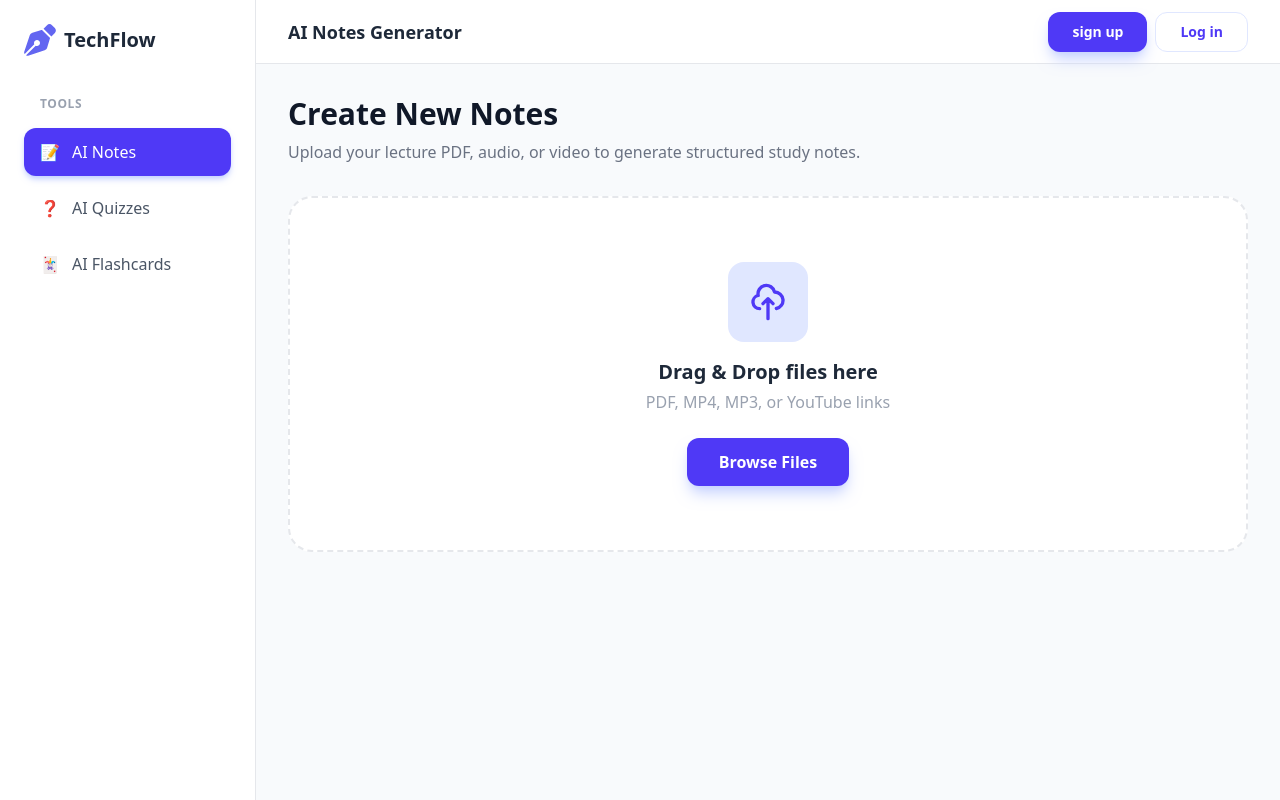
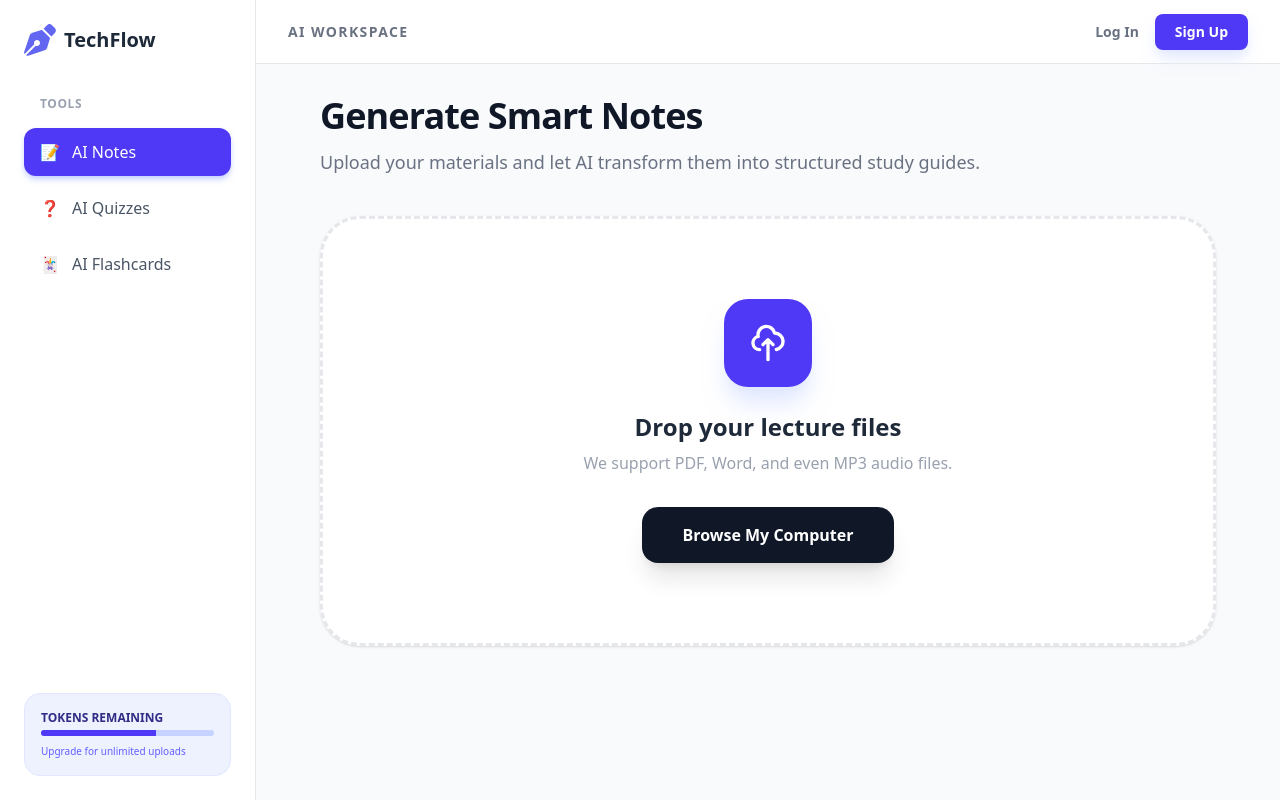
Before and after one commit to aryajidhruv/techflow, a React (Vite) app: page /ai-quiz in a window 1280 px wide. Built offline with nearby package versions, Linux system fonts and the light colour scheme.

Commit message:
update the main ai landing page

```diff
--- a/src/AiNotes.jsx
+++ b/src/AiNotes.jsx
@@ -2,48 +2,44 @@ import React, { useState, useRef } from 'react';
 import { Link, useNavigate } from 'react-router-dom';
 
 const AiNotes = () => {
+  const navigate = useNavigate();
+  const fileInputRef = useRef(null);
 
-  const navigate  = useNavigate(); // this is the gps to change the phase
+  // States
+  const [activeAuth, setActiveAuth] = useState('signup');
+  const [activeTab, setActiveTab] = useState('notes');
+  const [dragActive, setDragActive] = useState(false);
 
-  const [activeAuth, setActiveAuth] = useState('signup'); // Default to signup
+  // NEW: App Phase States
+  const [status, setStatus] = useState('idle'); // 'idle' | 'processing' | 'completed'
+  const [fileName, setFileName] = useState('');
 
-  const [dragActive, setDragActive] = useState(false);
-  const fileInputRef = useRef(null) //create the remove control
-
-  const [activeTab, setActiveTab] = useState('notes'); // Default to AI Notes
-
-// Helper function to handle styles
+  // Styles Helper
   const getBtnClass = (tabName) => {
     const baseClass = "w-full flex items-center gap-3 px-4 py-3 rounded-xl transition-all font-medium ";
     const activeClass = "bg-indigo-600 text-white shadow-md shadow-indigo-200";
     const inactiveClass = "text-gray-600 hover:bg-gray-50 hover:text-indigo-600";
-
     return baseClass + (activeTab === tabName ? activeClass : inactiveClass);
   };
 
+  const onButtonClick = () => fileInputRef.current.click();
 
-  //this function opens the file selector
-  const onButtonClick = ()=>{
-    fileInputRef.current.click();
+  const handleFile = (e) => {
+    const files = e.target.files || e.dataTransfer.files;
+    if (files && files[0]) {
+      setFileName(files[0].name);
+      setStatus('processing');
 
+      // Simulate Backend AI Processing (Replace with real API call later)
+      setTimeout(() => {
+        setStatus('completed');
+      }, 3500);
+    }
   };
-
-  //this function handles what happens after you pick a file
-  const handleFile =(e)=>{
-    const files = e.target.files;
-    if(files && files[0]){
-      console.log("file selected:" ,files[0].name);
-      alert("You selected :" + files[0].name);
-      //here you would normally upload the file to your server
-
-    }
-  }
-
-
 
   return (
     <div className="flex min-h-screen bg-[#F8FAFC]">
-      {/* 1. Sidebar Navigation */}
+      {/* 1. SIDEBAR */}
       <aside className="w-64 bg-white border-r border-gray-200 hidden md:flex flex-col p-6">
         <Link to="/" className="flex items-center gap-2 mb-10">
           <img src="StudySyn.svg" alt="logo" className="h-8" />
@@ -52,137 +48,130 @@ const getBtnClass = (tabName) => {
 
         <nav className="space-y-2 flex-1">
           <div className="text-xs font-semibold text-gray-400 uppercase tracking-wider mb-4 px-4">Tools</div>
-
-    {/* AI Notes Button */}
-    <button
-      onClick={() => setActiveTab('notes')}
-      className={getBtnClass('notes')}
-    >
-      <span>📝</span> AI Notes
-    </button>
-
-    {/* AI Quizzes Button */}
-    <button
-      onClick={() => setActiveTab('quiz')}
-      className={getBtnClass('quiz')}
-    >
-      <span>❓</span> AI Quizzes
-    </button>
-
-    {/* AI Flashcards Button */}
-    <button
-      onClick={() => setActiveTab('flashcards')}
-      className={getBtnClass('flashcards')}
-    >
-      <span>🃏</span> AI Flashcards
-    </button>
+          <button onClick={() => setActiveTab('notes')} className={getBtnClass('notes')}><span>📝</span> AI Notes</button>
+          <button onClick={() => setActiveTab('quiz')} className={getBtnClass('quiz')}><span>❓</span> AI Quizzes</button>
+          <button onClick={() => setActiveTab('flashcards')} className={getBtnClass('flashcards')}><span>🃏</span> AI Flashcards</button>
         </nav>
 
-        {/* <div className="mt-auto p-4 bg-indigo-600 rounded-2xl text-white text-sm">
-          <p className="font-semibold">Pro Plan</p>
-          <p className="opacity-80 text-xs">80% of storage used</p>
-          <button className="mt-3 w-full py-2 bg-white text-indigo-600 rounded-lg font-bold text-xs uppercase">Upgrade</button>
-        </div> */}
+        <div className="mt-auto p-4 bg-indigo-50 rounded-2xl border border-indigo-100">
+          <p className="text-indigo-900 font-bold text-xs uppercase mb-1">Tokens Remaining</p>
+          <div className="w-full bg-indigo-200 h-1.5 rounded-full overflow-hidden">
+            <div className="bg-indigo-600 h-full w-2/3"></div>
+          </div>
+          <p className="mt-2 text-[10px] text-indigo-500 font-medium">Upgrade for unlimited uploads</p>
+        </div>
       </aside>
 
-      {/* 2. Main Content Area */}
-      <main className="flex-1 flex flex-col">
-        {/* Top Header */}
-        <header className="h-16 bg-white border-b border-gray-200 flex items-center justify-between px-8">
-          <h2 className="text-lg font-bold text-gray-800">AI Notes Generator</h2>
-          <div className='flex gap-2'>
-          <div className="flex  gap-2">
+      {/* 2. MAIN CONTENT AREA */}
+      <main className="flex-1 flex flex-col overflow-hidden">
+        {/* Header */}
+        <header className="h-16 bg-white border-b border-gray-200 flex items-center justify-between px-8 shrink-0">
+          <h2 className="text-sm font-bold text-gray-500 uppercase tracking-widest">
+            {status === 'completed' ? `Viewing: ${fileName}` : 'AI Workspace'}
+          </h2>
+          <div className='flex gap-4'>
+            <button onClick={() => navigate('/login')} className="text-sm font-bold text-gray-500 hover:text-indigo-600">Log In</button>
+            <button onClick={() => navigate('/signup')} className="h-9 px-5 bg-indigo-600 text-white rounded-lg font-bold text-sm shadow-lg shadow-indigo-100">Sign Up</button>
+          </div>
+        </header>
 
-            <button onClick={() => {setActiveAuth('signup');
-            setTimeout(() => { navigate('/signup')
+        {/* Content Switcher */}
+        <div className="flex-1 overflow-y-auto p-8">
 
-            }, 20);}}
-      className={`h-10 px-6 rounded-xl font-bold text-sm transition-all duration-300 ${
-        activeAuth === 'signup'
-          ? 'bg-indigo-600 text-white shadow-lg shadow-indigo-200'
-          : 'bg-white text-indigo-600 border border-indigo-100 hover:bg-indigo-50'
-      }`} >sign up</button>
+          {/* PHASE A: IDLE (UPLOAD) */}
+          {status === 'idle' && (
+            <div className="max-w-4xl mx-auto animate-in fade-in slide-in-from-bottom-4 duration-500">
+              <div className="mb-10 text-center md:text-left">
+                <h1 className="text-4xl font-black text-gray-900 tracking-tight">Generate Smart Notes</h1>
+                <p className="text-gray-500 mt-3 text-lg">Upload your materials and let AI transform them into structured study guides.</p>
               </div>
 
-          <button onClick={() => {setActiveAuth('login');
-            setTimeout(() => { navigate('/login')
+              <input type="file" ref={fileInputRef} onChange={handleFile} className='hidden' accept='.pdf,.doc,.docx,.mp3,.mp4' />
 
-            }, 20);}}
-
-      className={`h-10 px-6 rounded-xl font-bold text-sm transition-all duration-300 ${
-        activeAuth === 'login'
-          ? 'bg-indigo-600 text-white shadow-lg shadow-indigo-200'
-          : 'bg-white text-indigo-600 border border-indigo-100 hover:bg-indigo-50'
-      }`}  >
-            Log in
-          </button>
-          </div>
-
-
-        </header>
-
-        {/* Content Workspace */}
-        <div className="p-8 max-w-5xl mx-auto w-full">
-          <div className="mb-8">
-            <h1 className="text-3xl font-extrabold text-gray-900">Create New Notes</h1>
-            <p className="text-gray-500 mt-2">Upload your lecture PDF, audio, or video to generate structured study notes.</p>
-          </div>
-
-        {/* hidden file input */}
-
-        <input type="file"
-        ref = {fileInputRef}
-        onChange={handleFile}
-        className='hidden'
-        accept='.pdf,.doc,.docx,.mp3,.mp4"' />
-
-        {/* The dropzone */}
-
-        <div onDragOver={(e) => {e.preventDefault();setDragActive(true);}}//added preventdefault to allow dropping
-        onDragLeave={()=> setDragActive(false)}
-        onDrop={(e)=>{e.preventDefault(); setDragActive(false); handleFile(e); }}
-        className={`relative border-2 border-dashed rounded-3xl p-16 flex flex-col items-center justify-center transition-all ${
-          dragActive ? 'border-indigo-500 bg-indigo-50 scale-[1.01]' : 'border-gray-200 bg-white'
+              <div
+                onDragOver={(e) => {e.preventDefault(); setDragActive(true);}}
+                onDragLeave={() => setDragActive(false)}
+                onDrop={(e) => {e.preventDefault(); setDragActive(false); handleFile(e);}}
+                className={`border-3 border-dashed rounded-[2.5rem] p-20 flex flex-col items-center justify-center transition-all ${
+                  dragActive ? 'border-indigo-500 bg-indigo-50 scale-[1.01]' : 'border-gray-200 bg-white shadow-sm'
                 }`}
               >
-          <div className="bg-indigo-100 p-5 rounded-2xl mb-4">
-              <svg className="h-10 w-10 text-indigo-600" fill="none" viewBox="0 0 24 24" stroke="currentColor">
+                <div className="bg-indigo-600 p-6 rounded-3xl mb-6 shadow-xl shadow-indigo-100">
+                  <svg className="h-10 w-10 text-white" fill="none" viewBox="0 0 24 24" stroke="currentColor">
                     <path strokeLinecap="round" strokeLinejoin="round" strokeWidth={2} d="M7 16a4 4 0 01-.88-7.903A5 5 0 1115.9 6L16 6a5 5 0 011 9.9M15 13l-3-3m0 0l-3 3m3-3v12" />
                   </svg>
                 </div>
-            <h3 className="text-xl font-bold text-gray-800">Drag & Drop files here</h3>
-            <p className="text-gray-400 mt-1">PDF, MP4, MP3, or YouTube links</p>
+                <h3 className="text-2xl font-bold text-gray-800">Drop your lecture files</h3>
+                <p className="text-gray-400 mt-2 mb-8 text-center">We support PDF, Word, and even MP3 audio files.</p>
+                <button onClick={onButtonClick} className="px-10 py-4 bg-gray-900 text-white rounded-2xl font-black hover:bg-black transition-all transform active:scale-95 shadow-xl">
+                  Browse My Computer
+                </button>
+              </div>
+            </div>
+          )}
 
+          {/* PHASE B: PROCESSING (LOADING) */}
+          {status === 'processing' && (
+            <div className="h-full flex flex-col items-center justify-center animate-in zoom-in-95 duration-300">
+              <div className="relative w-24 h-24 mb-8">
+                <div className="absolute inset-0 border-4 border-indigo-100 rounded-full"></div>
+                <div className="absolute inset-0 border-4 border-t-indigo-600 rounded-full animate-spin"></div>
+              </div>
+              <h2 className="text-2xl font-black text-gray-900 mb-2">Analyzing {fileName}</h2>
+              <p className="text-gray-500 text-center max-w-sm">Our AI is reading your document, identifying key concepts, and creating headers...</p>
+            </div>
+          )}
 
-            <button
-              onClick={onButtonClick} // Added the click trigger
-              className="mt-6 px-8 py-3 bg-indigo-600 text-white rounded-xl font-bold shadow-lg shadow-indigo-200 hover:bg-indigo-700 transition-all active:scale-95"
-            >
-              Browse Files
-            </button>
-
+          {/* PHASE C: COMPLETED (WORKSPACE) */}
+          {status === 'completed' && (
+            <div className="flex gap-8 h-full max-w-[1400px] mx-auto animate-in fade-in slide-in-from-right-8 duration-700">
+              {/* Note Display Area */}
+              <div className="flex-1 bg-white rounded-[2rem] border border-gray-100 shadow-sm p-10 overflow-y-auto custom-scrollbar">
+                <div className='flex items-center justify-between mb-8 pb-4 border-b border-gray-50'>
+                  <h1 className="text-3xl font-black text-gray-900">Study Guide</h1>
+                  <button onClick={() => setStatus('idle')} className="text-xs font-bold text-indigo-600 bg-indigo-50 px-4 py-2 rounded-full hover:bg-indigo-100">Upload New</button>
                 </div>
 
-
-          {/* Recent Section */}
-          {/* <div className="mt-12">
-            <h3 className="font-bold text-gray-700 mb-4">Recent Notes</h3>
-            <div className="grid grid-cols-1 md:grid-cols-2 gap-4">
-              <div className="p-4 bg-white border border-gray-100 rounded-2xl flex items-center justify-between hover:shadow-md cursor-pointer transition-all">
-                <div className="flex items-center gap-3">
-                  <div className="h-10 w-10 bg-red-100 text-red-600 flex items-center justify-center rounded-lg">PDF</div>
-
-                </div>
-                <span className="text-gray-300">→</span>
+                <div className="prose prose-indigo max-w-none space-y-6">
+                  <section>
+                    <h3 className="text-xl font-bold text-indigo-600 mb-2">1. Executive Summary</h3>
+                    <p className="text-gray-600 leading-relaxed">Based on your upload, this document focuses on the core principles of [Document Subject]. Key takeaways include the relationship between system architecture and user performance.</p>
+                  </section>
+                  <section>
+                    <h3 className="text-xl font-bold text-indigo-600 mb-2">2. Key Concepts</h3>
+                    <ul className="list-disc ml-5 text-gray-600 space-y-2">
+                      <li><strong>Primary Goal:</strong> Efficient data retrieval and management.</li>
+                      <li><strong>Structural Integrity:</strong> Maintaining balance between speed and security.</li>
+                      <li><strong>User Impact:</strong> How these changes affect end-to-level navigation.</li>
+                    </ul>
+                  </section>
                 </div>
               </div>
-          </div> */}
+
+              {/* Chat Sidebar */}
+              <div className="w-80 flex flex-col bg-white rounded-[2rem] border border-gray-100 shadow-sm overflow-hidden">
+                <div className="p-4 bg-gray-50/50 border-b border-gray-100">
+                  <h4 className="text-xs font-black text-gray-400 uppercase tracking-widest">AI Tutor</h4>
+                </div>
+                <div className="flex-1 p-4 space-y-4 overflow-y-auto">
+                  <div className="bg-indigo-50 p-3 rounded-2xl rounded-bl-none text-[13px] text-indigo-900 font-medium">
+                    I've finished your notes! What would you like to clarify?
+                  </div>
+                </div>
+                <div className="p-4 border-t border-gray-100">
+                  <div className="relative">
+                    <input type="text" placeholder="Ask a question..." className="w-full bg-gray-100 rounded-xl px-4 py-3 text-sm focus:outline-none focus:ring-2 focus:ring-indigo-500" />
+                    <button className="absolute right-2 top-1.5 bg-indigo-600 text-white w-7 h-7 rounded-lg flex items-center justify-center shadow-md">➹</button>
+                  </div>
+                </div>
+              </div>
+            </div>
+          )}
+
         </div>
       </main>
     </div>
   );
 };
 
-
-
 export default AiNotes;
```
Lines whose indentation alone changed are shown as unchanged.
